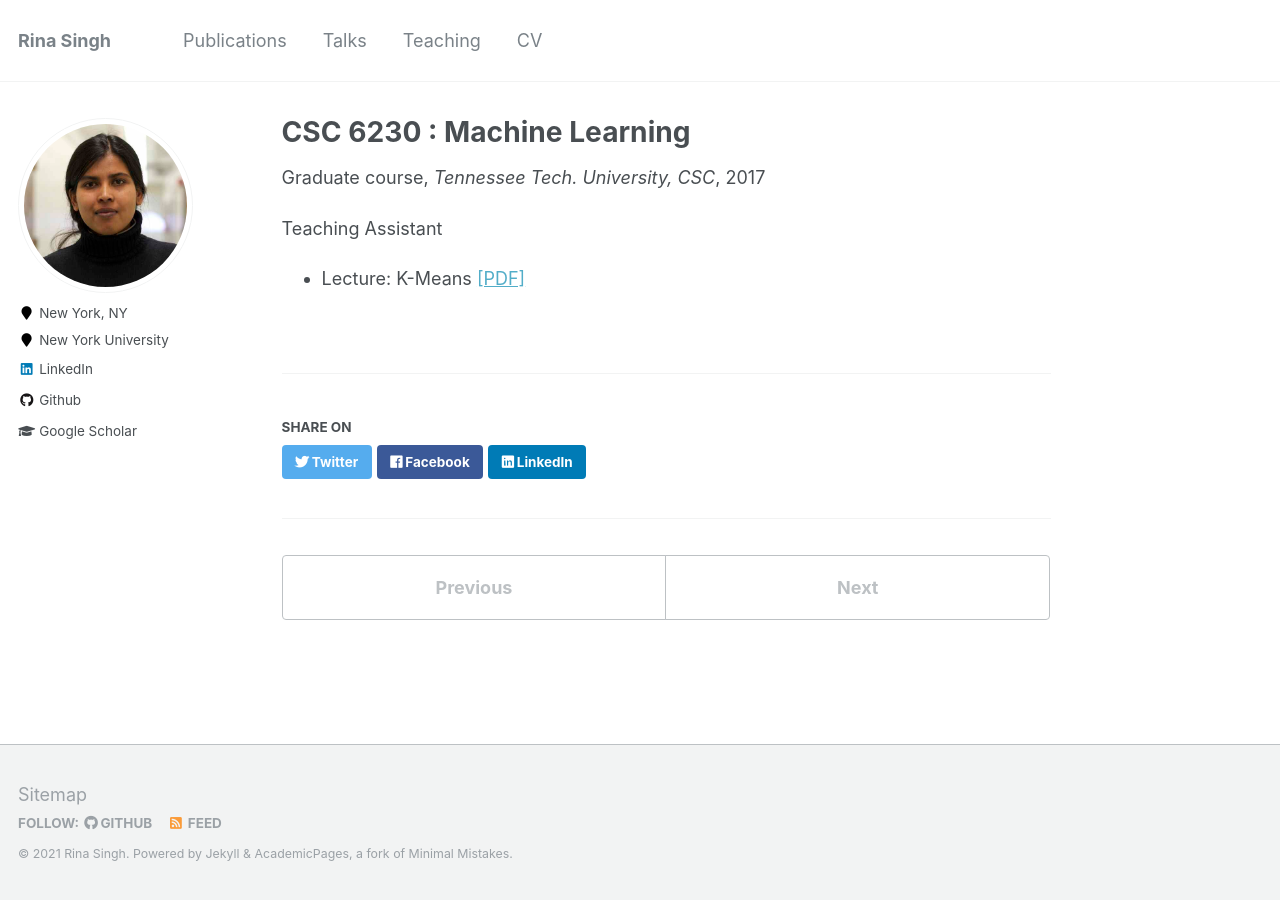
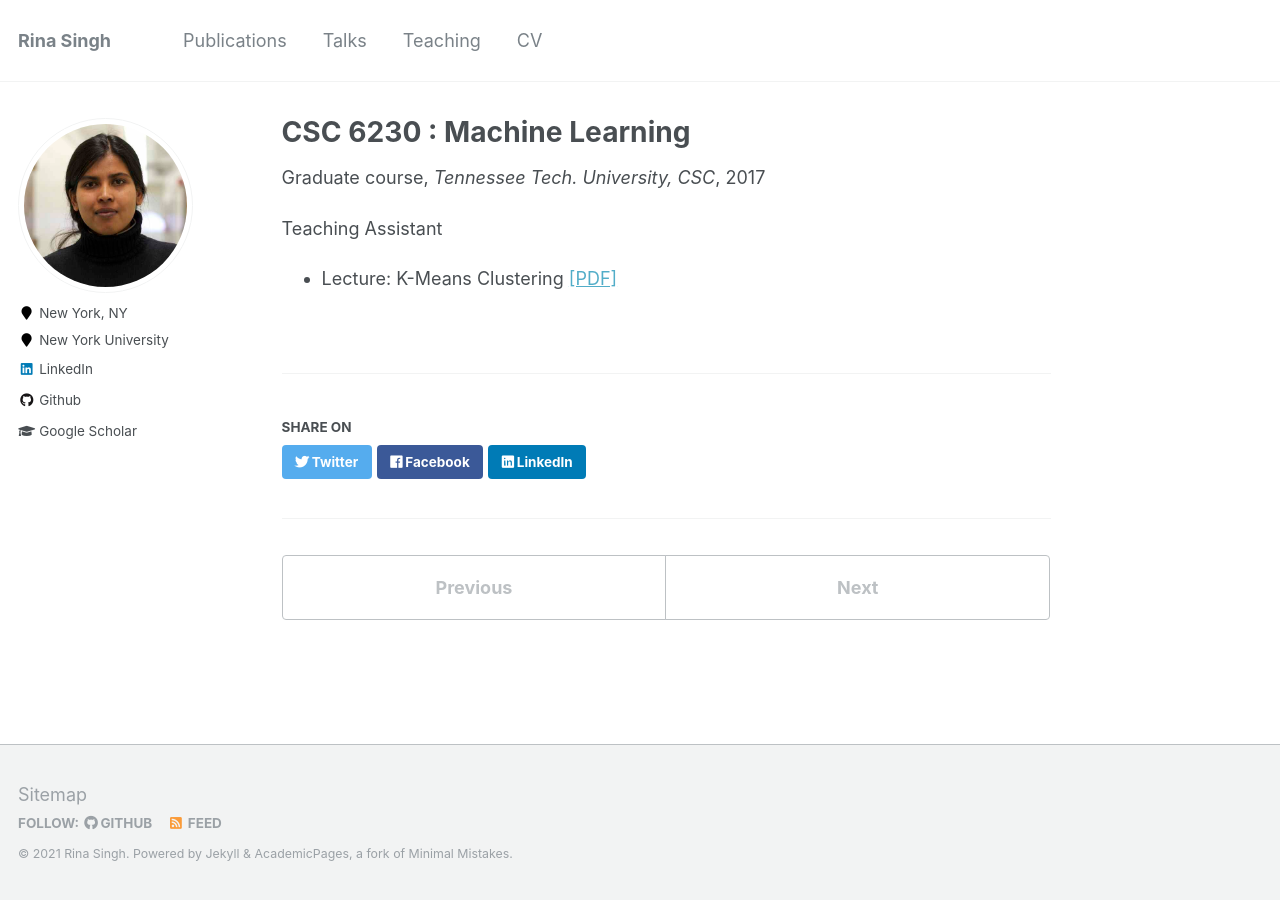
Before and after one commit to rsingh43/rsingh43.github.io, a Jekyll site: the page built from _teaching/2017-Spring-ML.md, in a window 1280 px wide. Built offline with Jekyll 4.4.1, drawn with Linux system fonts in a browser that asks for light colours.

Commit message:
Update 2017-Spring-ML.md

```diff
--- a/_teaching/2017-Spring-ML.md
+++ b/_teaching/2017-Spring-ML.md
@@ -8,4 +8,4 @@ date: 2017-09-01
 location: "Cookeville, USA"
 ---
 Teaching Assistant
-* Lecture: K-Means [[PDF]](https://github.com/rsingh43/rsingh43.github.io/blob/master/files/paper2.pdf)
+* Lecture: K-Means Clustering [[PDF]](https://github.com/rsingh43/rsingh43.github.io/blob/master/files/K-Means%20Clustering.pdf)
```
